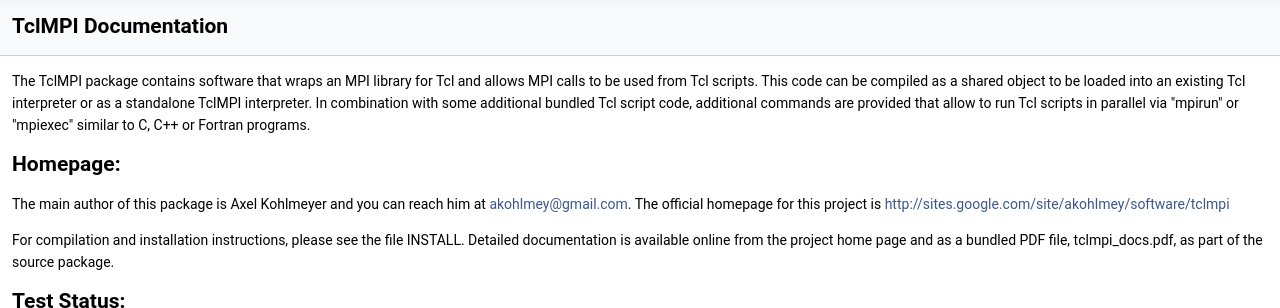
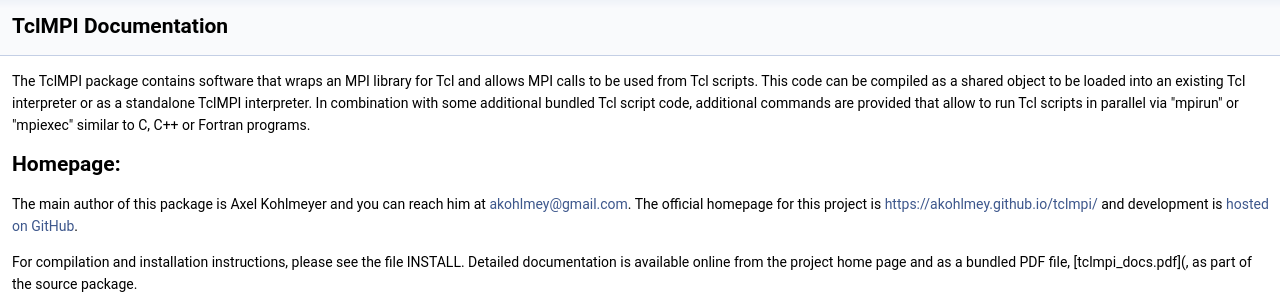
Before and after one commit to akohlmey/tclmpi, a plain HTML site: page docs/index.html in a window 1280 px wide. Shown: the part 113-421 px from the top of the page. Drawn offline with Linux system fonts and the light colour scheme.

Commit message:
bundle created PDF, update homepage URL and link PDF docs

```diff
--- a/docs/index.html
+++ b/docs/index.html
@@ -70,8 +70,8 @@ $(function() {
 <div class="textblock"><p><a class="anchor" id="md_README"></a>The TclMPI package contains software that wraps an MPI library for Tcl and allows MPI calls to be used from Tcl scripts. This code can be compiled as a shared object to be loaded into an existing Tcl interpreter or as a standalone TclMPI interpreter. In combination with some additional bundled Tcl script code, additional commands are provided that allow to run Tcl scripts in parallel via "mpirun" or "mpiexec" similar to C, C++ or Fortran programs.</p>
 <h2><a class="anchor" id="autotoc_md0"></a>
 Homepage:</h2>
-<p>The main author of this package is Axel Kohlmeyer and you can reach him at <a href="#" onclick="location.href='mai'+'lto:'+'ako'+'hl'+'mey'+'@g'+'mai'+'l.'+'com'; return false;">akohl<span style="display: none;">.nosp@m.</span>mey@<span style="display: none;">.nosp@m.</span>gmail<span style="display: none;">.nosp@m.</span>.com</a>. The official homepage for this project is <a href="http://sites.google.com/site/akohlmey/software/tclmpi">http://sites.google.com/site/akohlmey/software/tclmpi</a></p>
-<p>For compilation and installation instructions, please see the file INSTALL. Detailed documentation is available online from the project home page and as a bundled PDF file, tclmpi_docs.pdf, as part of the source package.</p>
+<p>The main author of this package is Axel Kohlmeyer and you can reach him at <a href="#" onclick="location.href='mai'+'lto:'+'ako'+'hl'+'mey'+'@g'+'mai'+'l.'+'com'; return false;">akohl<span style="display: none;">.nosp@m.</span>mey@<span style="display: none;">.nosp@m.</span>gmail<span style="display: none;">.nosp@m.</span>.com</a>. The official homepage for this project is <a href="https://akohlmey.github.io/tclmpi/">https://akohlmey.github.io/tclmpi/</a> and development is <a href="https://github.com/akohlmey/tclmpi/">hosted on GitHub</a>.</p>
+<p>For compilation and installation instructions, please see the file INSTALL. Detailed documentation is available online from the project home page and as a bundled PDF file, [tclmpi_docs.pdf](, as part of the source package.</p>
 <h2><a class="anchor" id="autotoc_md1"></a>
 Test Status:</h2>
 <p><a href="https://github.com/akohlmey/tclmpi/actions/workflows/unittest-linux.yml"><img src="https://github.com/akohlmey/tclmpi/actions/workflows/unittest-linux.yml/badge.svg?branch=master" alt="Linux" style="pointer-events: none;" class="inline"/></a> <a href="https://github.com/akohlmey/tclmpi/actions/workflows/unittest-macos.yml"><img src="https://github.com/akohlmey/tclmpi/actions/workflows/unittest-macos.yml/badge.svg?branch=master" alt="macOS" style="pointer-events: none;" class="inline"/></a> <a href="https://github.com/akohlmey/tclmpi/actions/workflows/codeql-analysis.yml"><img src="https://github.com/akohlmey/tclmpi/actions/workflows/codeql-analysis.yml/badge.svg?branch=master" alt="CodeQL" style="pointer-events: none;" class="inline"/></a></p>
```
Also changed, not shown: 2 other files.
